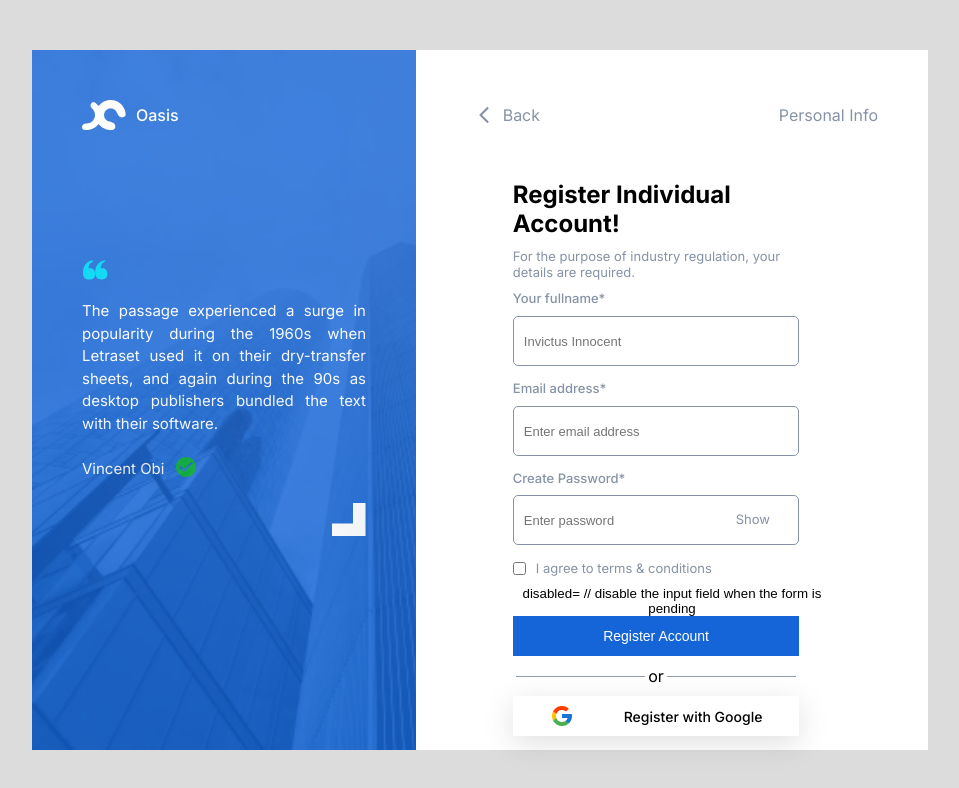
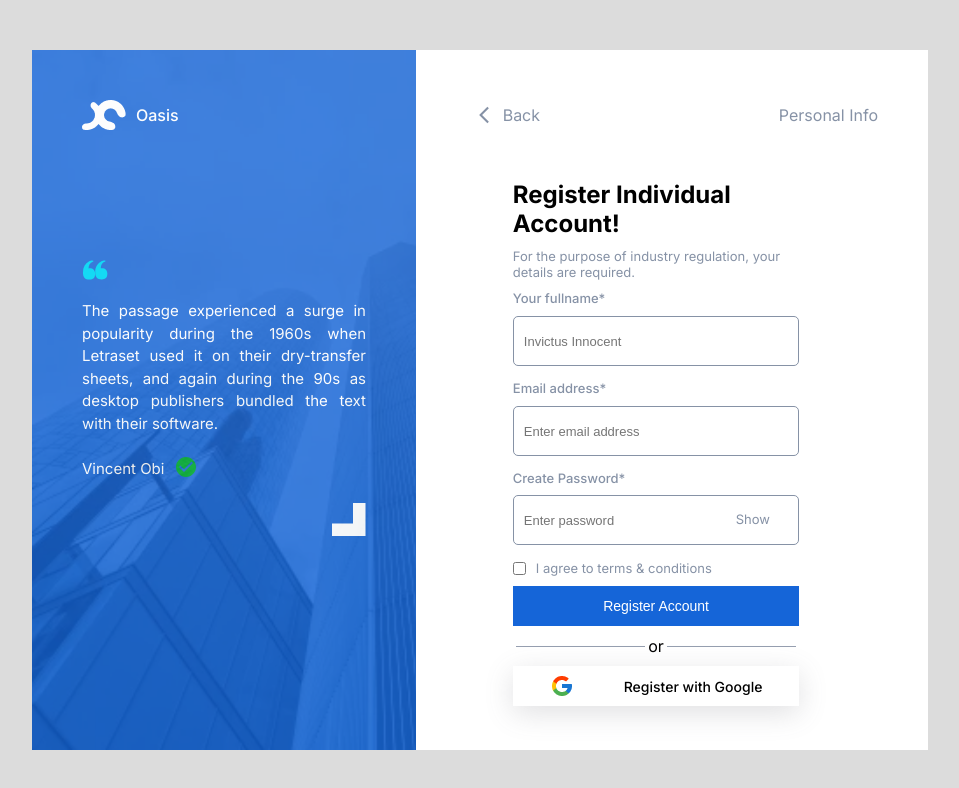
Before and after one commit to abdulmoiz01001/registration-onboarding, a Next.js app: page /register in a window 1280 px wide. Shown: the top 788 px of the page, without its empty margins (160-1119 px from the left). Built offline with nearby package versions, Linux system fonts and the light colour scheme.

Commit message:
Update RegisterIndividual.jsx

```diff
--- a/src/components/register/RegisterIndividual.jsx
+++ b/src/components/register/RegisterIndividual.jsx
@@ -90,8 +90,10 @@ const RegisterIndividual = () => {
           <div className='register-individual-check-box'>
             <input type="checkbox" /> <p>I agree to terms & conditions</p>
           </div>
-          <button type="submit">
-            disabled={isPending} // disable the input field when the form is pending
+          <button type="submit"
+               disabled={isPending} // disable the input field when the form is pending
+            >
+
             <Button
             title={Register} />
           </button>
```
